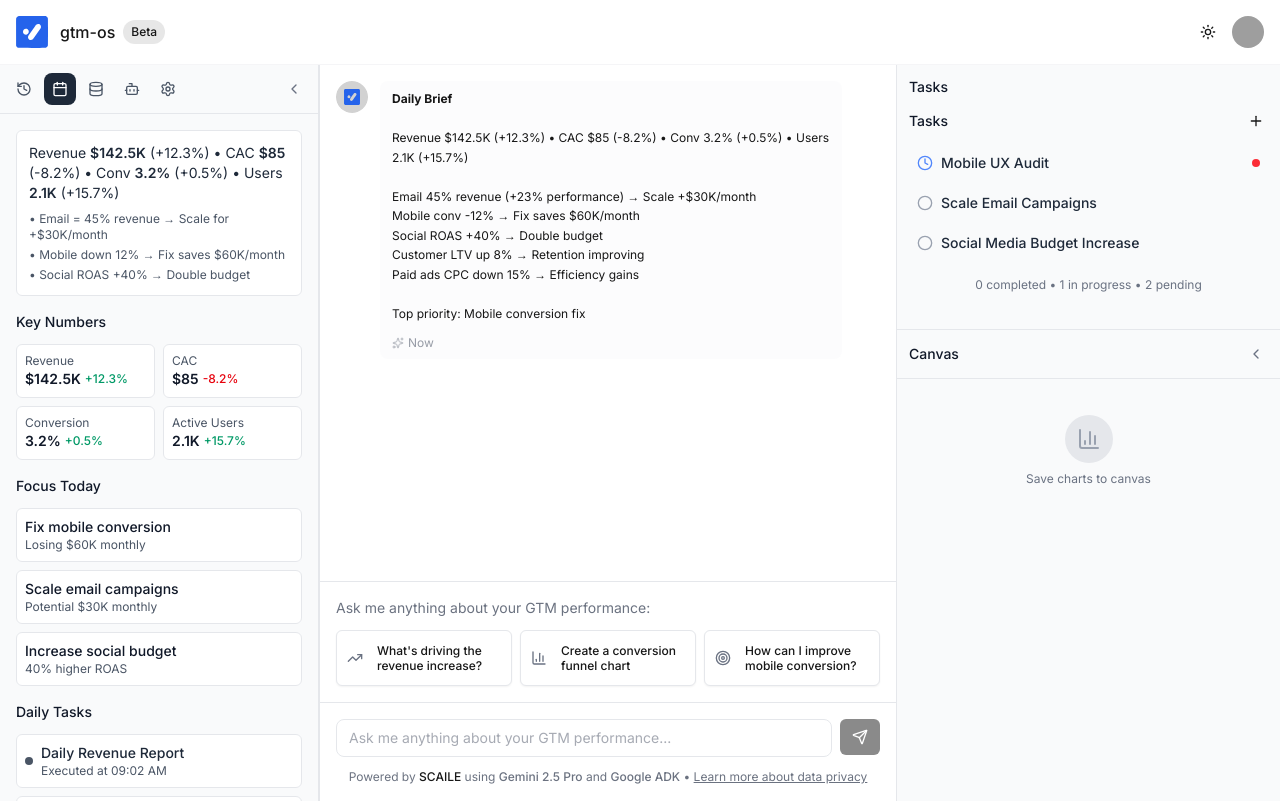
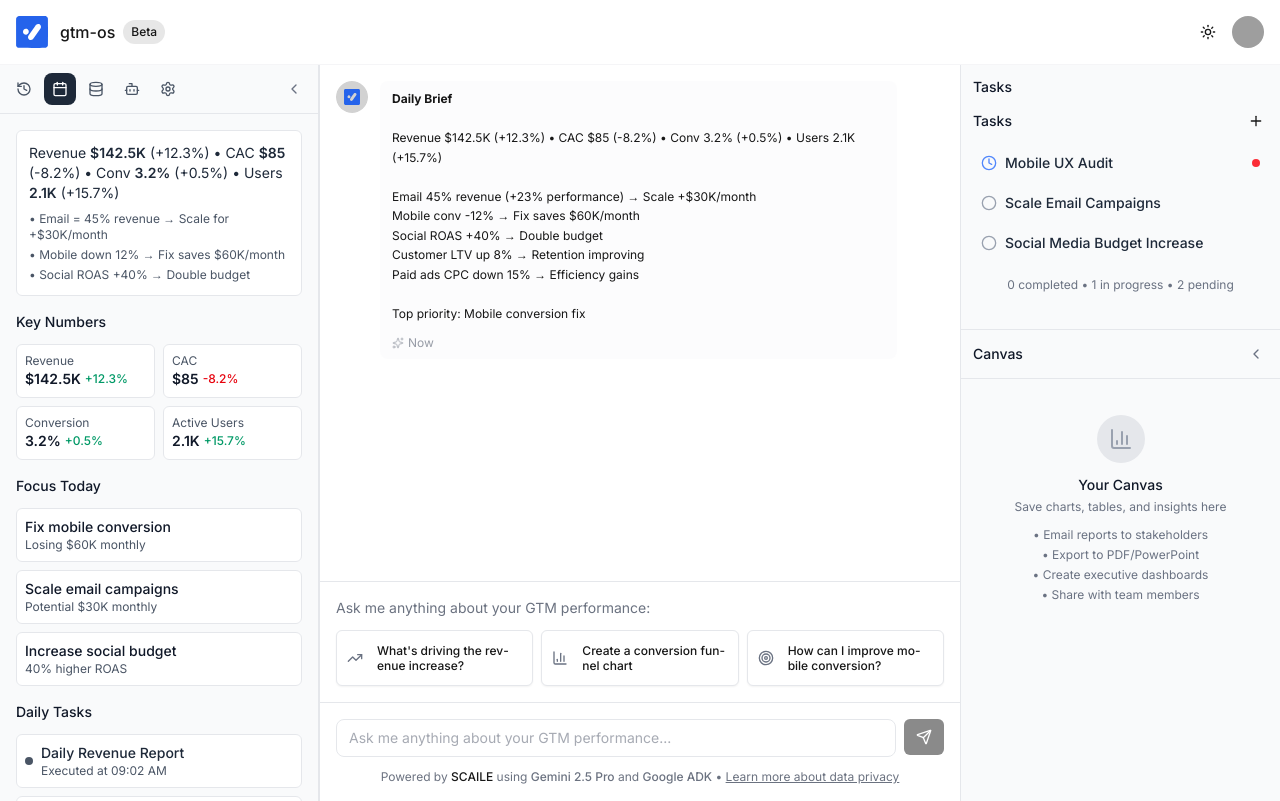
Before and after one commit to SCAILE-it/gtm-os, a Next.js app: page / in a window 1280 px wide. Built offline with nearby package versions, Linux system fonts and the light colour scheme; grey boxes are pictures that could not be loaded.

Commit message:
Enhanced Canvas features and matching panel widths

```diff
--- a/src/components/layout/operating-system-layout.tsx
+++ b/src/components/layout/operating-system-layout.tsx
@@ -51,7 +51,7 @@ export function OperatingSystemLayout() {
   const [leftSidebarCollapsed, setLeftSidebarCollapsed] = useState(false);
   const [rightPanelCollapsed, setRightPanelCollapsed] = useState(false);
   const [leftPanelWidth, setLeftPanelWidth] = useState(320); // 80 * 4 = 320px
-  const [rightPanelWidth, setRightPanelWidth] = useState(384); // 96 * 4 = 384px
+  const [rightPanelWidth, setRightPanelWidth] = useState(320); // Match left panel width
   const [workspaceItems, setWorkspaceItems] = useState<WorkspaceItem[]>([]);
   const [agentTasks, setAgentTasks] = useState<AgentTask[]>([
     {
@@ -165,15 +165,24 @@ export function OperatingSystemLayout() {
 
             {!rightPanelCollapsed && (
               <ScrollArea className="flex-1 p-3">
-                {/* Empty State */}
+                         {/* Enhanced Empty State */}
                          {workspaceItems.length === 0 && (
                            <div className="text-center py-6">
-                    <div className="w-12 h-12 bg-gray-200 dark:bg-gray-700 rounded-full flex items-center justify-center mx-auto mb-2">
+                             <div className="w-12 h-12 bg-gray-200 dark:bg-gray-700 rounded-full flex items-center justify-center mx-auto mb-3">
                                <BarChart3 className="h-6 w-6 text-gray-400" />
                              </div>
-                    <p className="text-xs text-gray-500 dark:text-gray-400">
-                      Save charts to canvas
+                             <p className="text-sm font-medium text-gray-900 dark:text-gray-100 mb-1">
+                               Your Canvas
                              </p>
+                             <p className="text-xs text-gray-500 dark:text-gray-400 mb-3">
+                               Save charts, tables, and insights here
+                             </p>
+                             <div className="text-xs text-gray-500 dark:text-gray-400 space-y-1">
+                               <div>• Email reports to stakeholders</div>
+                               <div>• Export to PDF/PowerPoint</div>
+                               <div>• Create executive dashboards</div>
+                               <div>• Share with team members</div>
+                             </div>
                            </div>
                          )}
 
@@ -231,16 +240,19 @@ export function OperatingSystemLayout() {
                               </Button>
                             </div>
 
-                            {/* Share Row */}
+                            {/* Communication Row */}
                             <div className="flex gap-1">
-                              <Button size="sm" variant="outline" className="h-6 w-6 p-0" title="Email (Gmail required)">
+                              <Button size="sm" variant="outline" className="h-6 w-6 p-0" title="Email report (Gmail)">
                                 <Mail className="h-3 w-3" />
                               </Button>
-                              <Button size="sm" variant="outline" className="h-6 w-6 p-0" title="Copy">
+                              <Button size="sm" variant="outline" className="h-6 w-6 p-0" title="Copy to clipboard">
                                 <Copy className="h-3 w-3" />
                               </Button>
-                              <Button size="sm" variant="outline" className="h-6 w-6 p-0" title="Share">
+                              <Button size="sm" variant="outline" className="h-6 w-6 p-0" title="Share link">
                                 <Share2 className="h-3 w-3" />
+                              </Button>
+                              <Button size="sm" variant="outline" className="h-6 w-6 p-0" title="Download PDF">
+                                <Download className="h-3 w-3" />
                               </Button>
                             </div>
                           </div>
```
Lines whose indentation alone changed are shown as unchanged.
